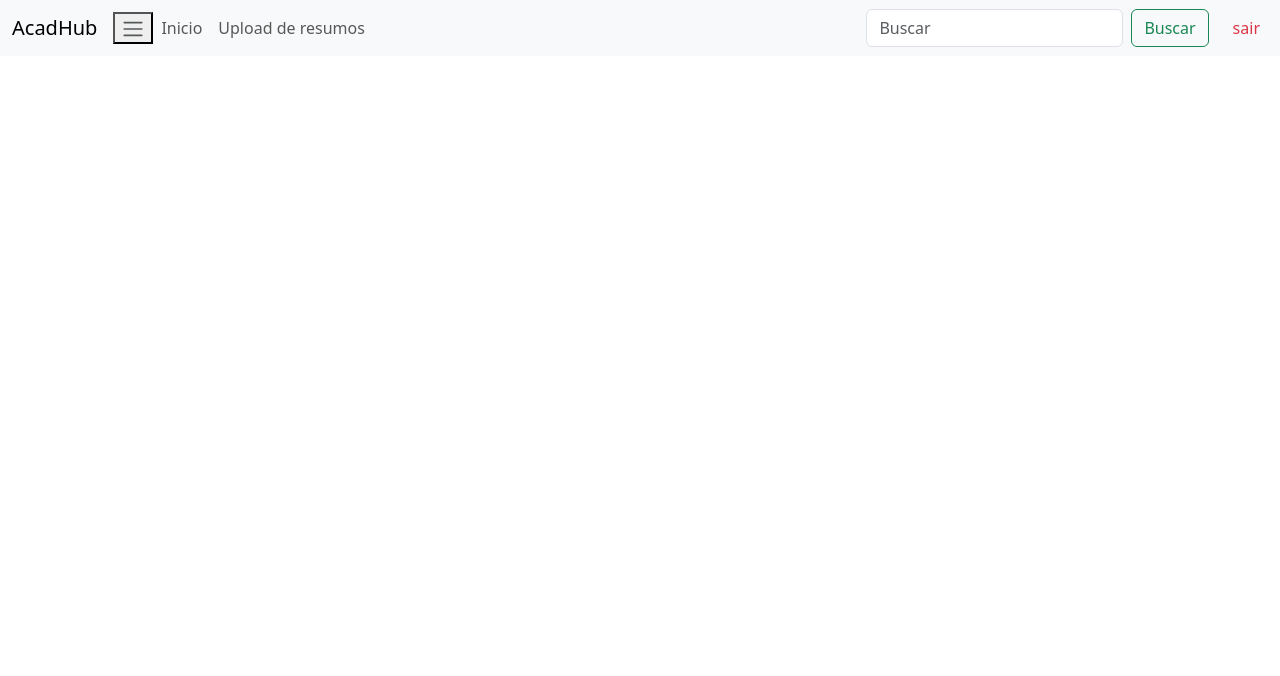
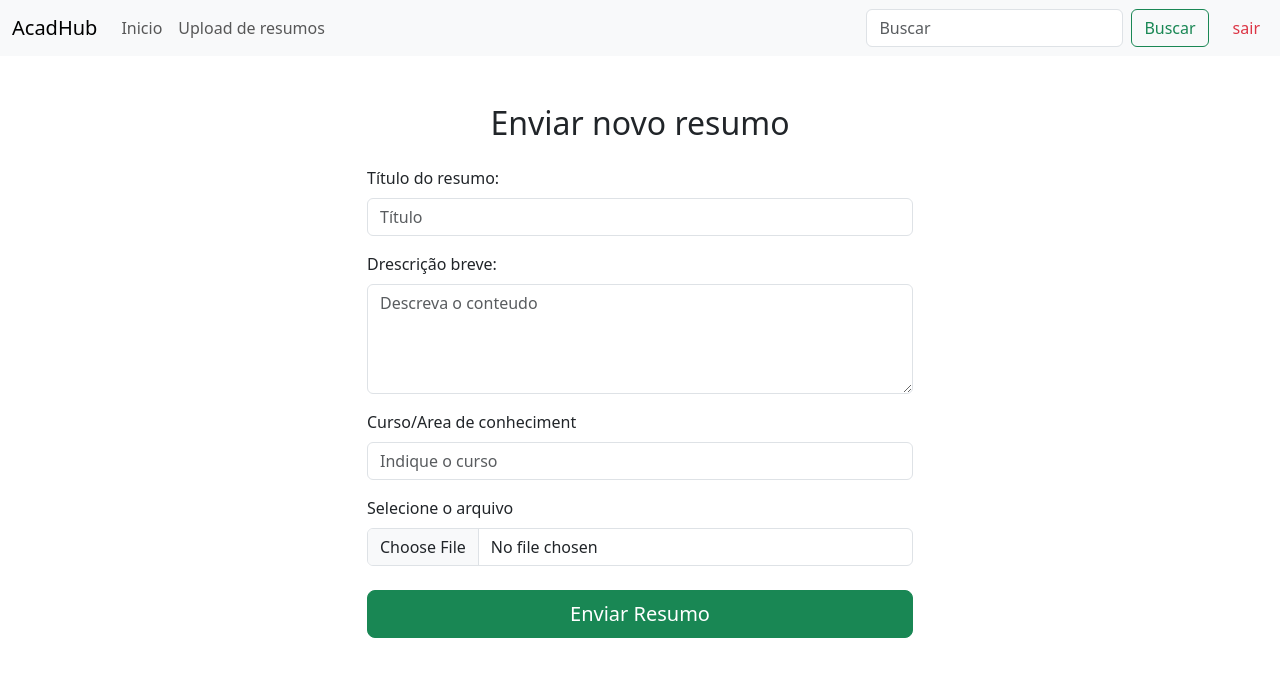
Before and after one commit to netoxx21/Projeto-AcadHub, a plain HTML site: page upload.html in a window 1280 px wide. Drawn offline with nearby package versions, Linux system fonts and the light colour scheme.

Commit message:
Adição de formulario de envio de arquivos

```diff
--- a/upload.html
+++ b/upload.html
@@ -3,7 +3,7 @@
 <head>
     <meta charset="UTF-8">
     <meta name="viewport" content="width=device-width, initial-scale=1.0">
-    <title>Upload de resumos</title>
+    <title>Upload de Resumos</title>
     <link href="https://cdn.jsdelivr.net/npm/bootstrap@5.3.8/dist/css/bootstrap.min.css" rel="stylesheet" integrity="sha384-sRIl4kxILFvY47J16cr9ZwB07vP4J8+LH7qKQnuqkuIAvNWLzeN8tE5YBujZqJLB" crossorigin="anonymous">
 </head>
 <body>
@@ -12,10 +12,6 @@
   <div class="container-fluid">
 
     <a class="navbar-brand" href="#">AcadHub</a>
-
-    <button class="avbar-toggler" type="button" data-bs-toggle="collapse" data-bs-target="#acadhubNavbar" aria-controls="acadhubNavbar" aria-expanded="false" aria-label="Toggle navigation">
-      <span class="navbar-toggler-icon"></span>
-    </button>
 
     <div class="collapse navbar-collapse" id="acadhubNavbar">
 
@@ -51,6 +47,42 @@
   </div>
 </nav>
 
+<main class="container mt-5">
+    <div class="row justify-content-center">
+        <div class="col-md-8 col-lg-6">
+
+            <h2 class="mb-4 text-center">Enviar novo resumo</h2>
+
+            <form id="form-upload" enctype="multipart/form-data">
+
+                <div class="mb-3">
+                    <label for="titulo" class="form-label">Título do resumo:</label>
+                        <input type="text" id="titulo" name="titulo" class="form-control" required placeholder="Título">
+                </div>
+
+                <div class="mb-3">
+                    <label for="descricao" class="form-label">Drescrição breve:</label>
+                       <textarea name="descricao" id="descricao" rows="4" class="form-control" required placeholder="Descreva o conteudo"></textarea>
+                </div>
+
+                <div class="mb-3">
+                    <label for="curso" class="form-label">Curso/Area de conheciment</label>
+                        <input type="text" id="curso" name="curso" class="form-control" required placeholder="Indique o curso">
+                </div>
+
+                <div class="mb-3">
+                    <label for="arquivo" class="form-label">Selecione o arquivo</label>
+                        <input type="file" id="arquivo" name="arquivo" class="form-control" accept=".pdf,.doc,.docx" required >
+                </div>
+
+                <div class="d-grid gap-2 mt-4">
+                    <button type="submit" class="btn btn-success btn-lg">Enviar Resumo</button>
+                </div>
+            </form>
+        </div>
+    </div>
+</main>
+
 <script src="https://cdn.jsdelivr.net/npm/bootstrap@5.3.8/dist/js/bootstrap.bundle.min.js" integrity="sha384-FKyoEForCGlyvwx9Hj09JcYn3nv7wiPVlz7YYwJrWVcXK/BmnVDxM+D2scQbITxI" crossorigin="anonymous"></script>
 
 </body>
```
